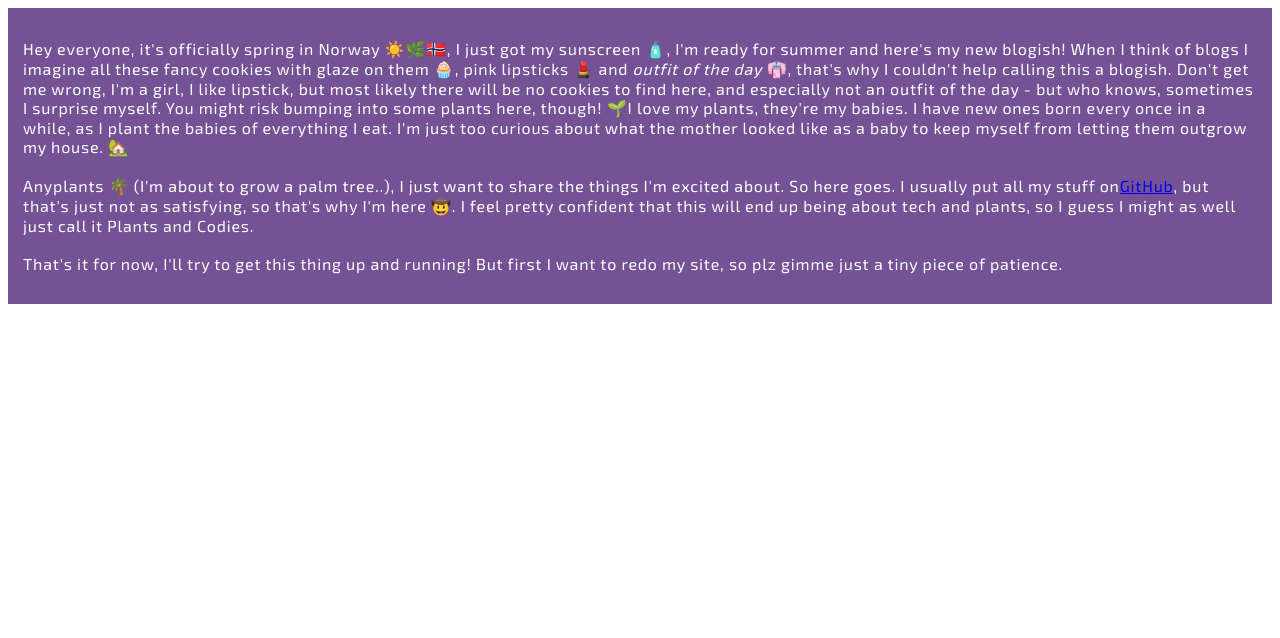
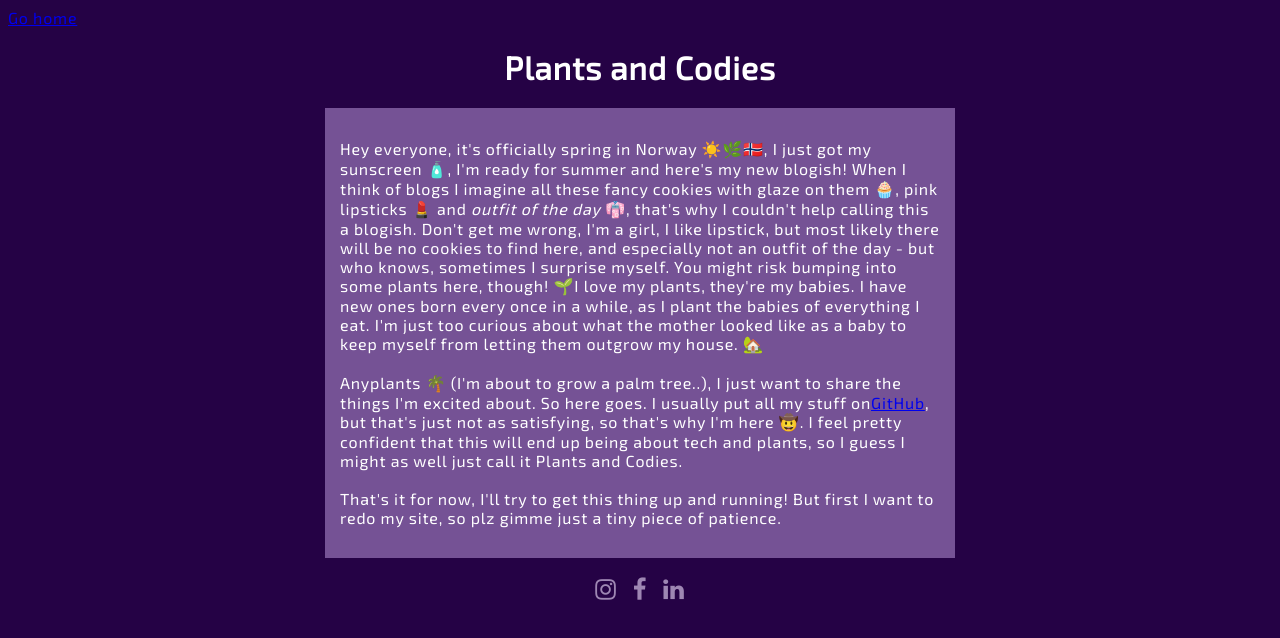
Before and after one commit to jennur/jennurate, a React (Create React App) app: page /blogish in a window 1280 px wide. Shown: the top 638 px of the page. Built offline with nearby package versions, Linux system fonts and the light colour scheme.

Commit message:
Fix background and linking

```diff
--- a/src/App.js
+++ b/src/App.js
@@ -1,6 +1,6 @@
 import React, { Component } from 'react';
 import { BrowserRouter as Router, Switch, Route } from 'react-router-dom';
-
+import Footer from './components/Footer';
 import './styles/main.scss';
 import './scripts/starBackground';
 
@@ -12,12 +12,15 @@ import Blog from './pages/Blog';
 class App extends Component {
   render() {
     return (
+      <main>
       <Router>
         <Switch>
           <Route exact path="/" component={Home}/>
           <Route path="/blogish" component={Blog}/>
         </Switch>
       </Router>
+      <Footer/>
+      </main>
     );
   }
 }
--- a/src/components/Header.js
+++ b/src/components/Header.js
@@ -3,7 +3,9 @@ import React from 'react';
 class Header extends React.Component {
   render(){
     return(
-        <header> Header here </header>
+        <header className="header">
+          <h1>{ this.props.title }</h1>
+        </header>
     );
   }
 }
--- a/src/pages/Blog.js
+++ b/src/pages/Blog.js
@@ -1,10 +1,16 @@
 import React from 'react';
+import { Link } from 'react-router-dom';
+import Header from '../components/Header';
 import BlogPost from '../components/BlogPost';
 
 class Blog extends React.Component {
 
   render(){
     return(
+      <div>
+      <Link to="/">Go home</Link>
+      <Header title="Plants and Codies"></Header>
+      <section className="blog">
       <BlogPost>
           Hey everyone, it's officially spring in Norway <span role="img" aria-label="Emojis">☀️🌿🇳🇴</span>, I just got my sunscreen <span role="img" aria-label="Emojis">🧴</span>, I'm ready for summer and here's my new blogish!
           When I think of blogs I imagine all these fancy cookies with glaze on them <span role="img" aria-label="Emojis">🧁</span>,
@@ -21,6 +27,8 @@ class Blog extends React.Component {
           <br/><br/>
           That's it for now, I'll try to get this thing up and running! But first I want to redo my site, so plz gimme just a tiny piece of patience.
       </BlogPost>
+      </section>
+      </div>
     );
   }
 }
--- a/src/pages/Home.js
+++ b/src/pages/Home.js
@@ -1,18 +1,20 @@
 import React from 'react';
-import Footer from '../components/Footer';
 import FlashyHeader from '../components/FlashyHeader';
+import bg from '../scripts/starBackground';
 
 class Home extends React.Component {
 
   render(){
     return(
-        <div>
+        <section>
         <div id="bg"></div>
         <FlashyHeader />
-        <Footer />
-        </div>
+        </section>
     );
   }
+  componentDidMount () {
+    bg();
+}
 }
 
 export default Home;
--- a/src/scripts/starBackground.js
+++ b/src/scripts/starBackground.js
@@ -1,5 +1,6 @@
 import * as d3 from 'd3';
 
+export default function bg() {
   for(let i = 0; i < 300; i++){
     d3.select('#bg')
       .append('i')
@@ -11,6 +12,4 @@ for(let i = 0; i < 300; i++){
       .style('top', Math.random()*window.innerHeight+'px')
       .style('left', Math.random()*window.innerWidth+'px');
   }
-
-//var dots = document.getElementById('bg').childNodes;
-//var dots = d3.selectAll('.dot');
+}
--- a/src/styles/components/background.component.scss
+++ b/src/styles/components/background.component.scss
@@ -5,7 +5,6 @@
     left: 0rem;
     width: $bg-width;
     height: $bg-height;
-    background-color: $bg-color;
     z-index: -999;
   }
 
--- a/src/styles/components/blog.component.scss
+++ b/src/styles/components/blog.component.scss
@@ -1,4 +1,4 @@
-.blogish {
+.blog {
     display: flex;
     flex-direction: column;
     justify-content: space-around;
--- a/src/styles/components/header.component.scss
+++ b/src/styles/components/header.component.scss
@@ -0,0 +1,5 @@
+.header {
+    display: flex;
+    justify-content: center;
+    width: 100%;
+}
--- a/src/styles/components/links.component.scss
+++ b/src/styles/components/links.component.scss
@@ -1,5 +1,5 @@
 
-p > a {
+a {
   &:visited{
     color: inherit;
   }
@@ -22,8 +22,6 @@ p > a {
 
   .social-media{
     display: inline-flex;
-    position: absolute;
-    bottom: 2rem;
     list-style: none;
     padding: 1rem 0rem;
     margin: 0rem;
--- a/src/styles/elements/default.element.scss
+++ b/src/styles/elements/default.element.scss
@@ -2,4 +2,5 @@ body{
     font-family: $text-font;
     color: lighten($bg-color, 90%);
     letter-spacing: 0.05rem;
+    background-color: $bg-color;
 }
```
Lines whose indentation alone changed are shown as unchanged.
